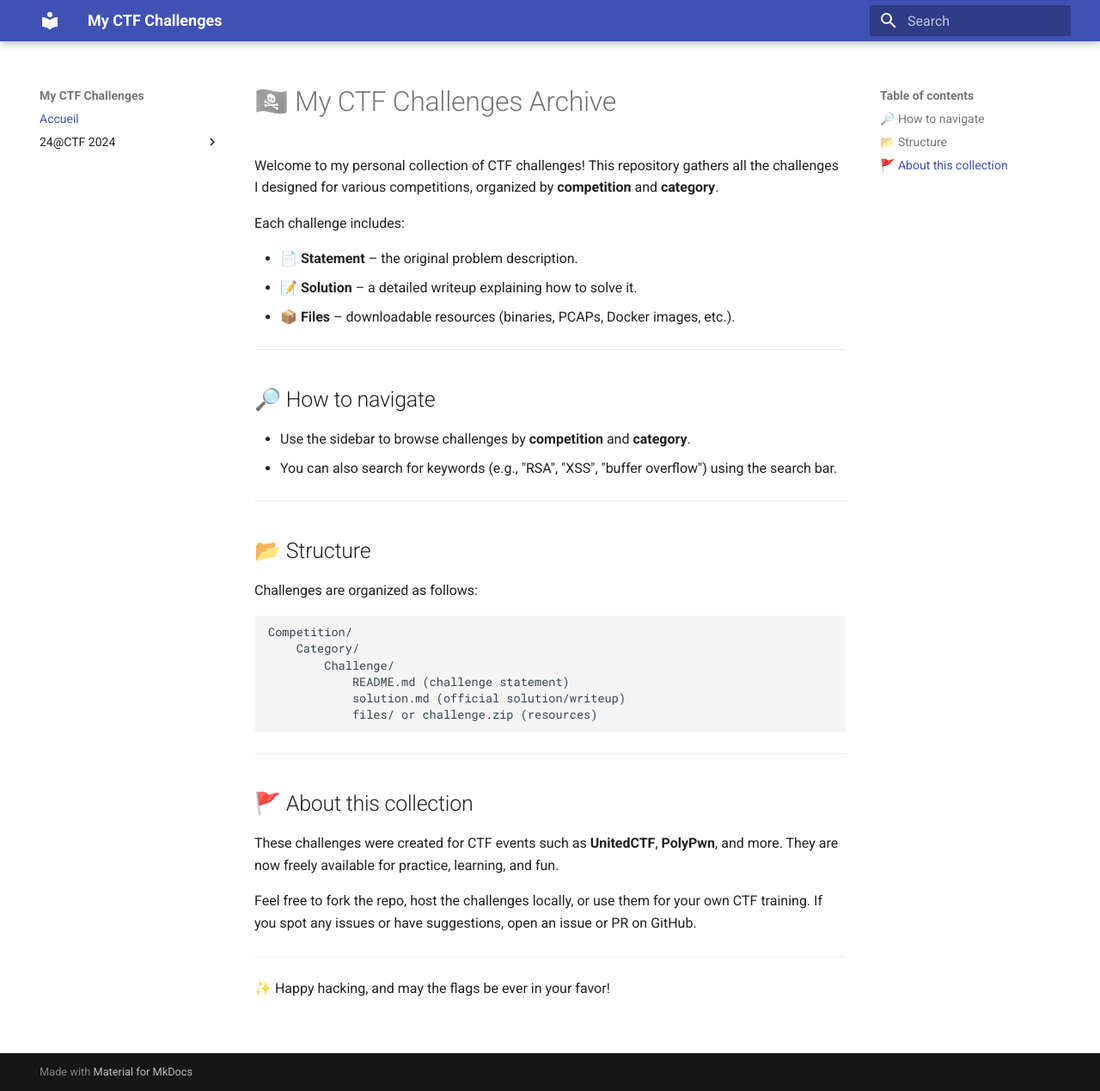
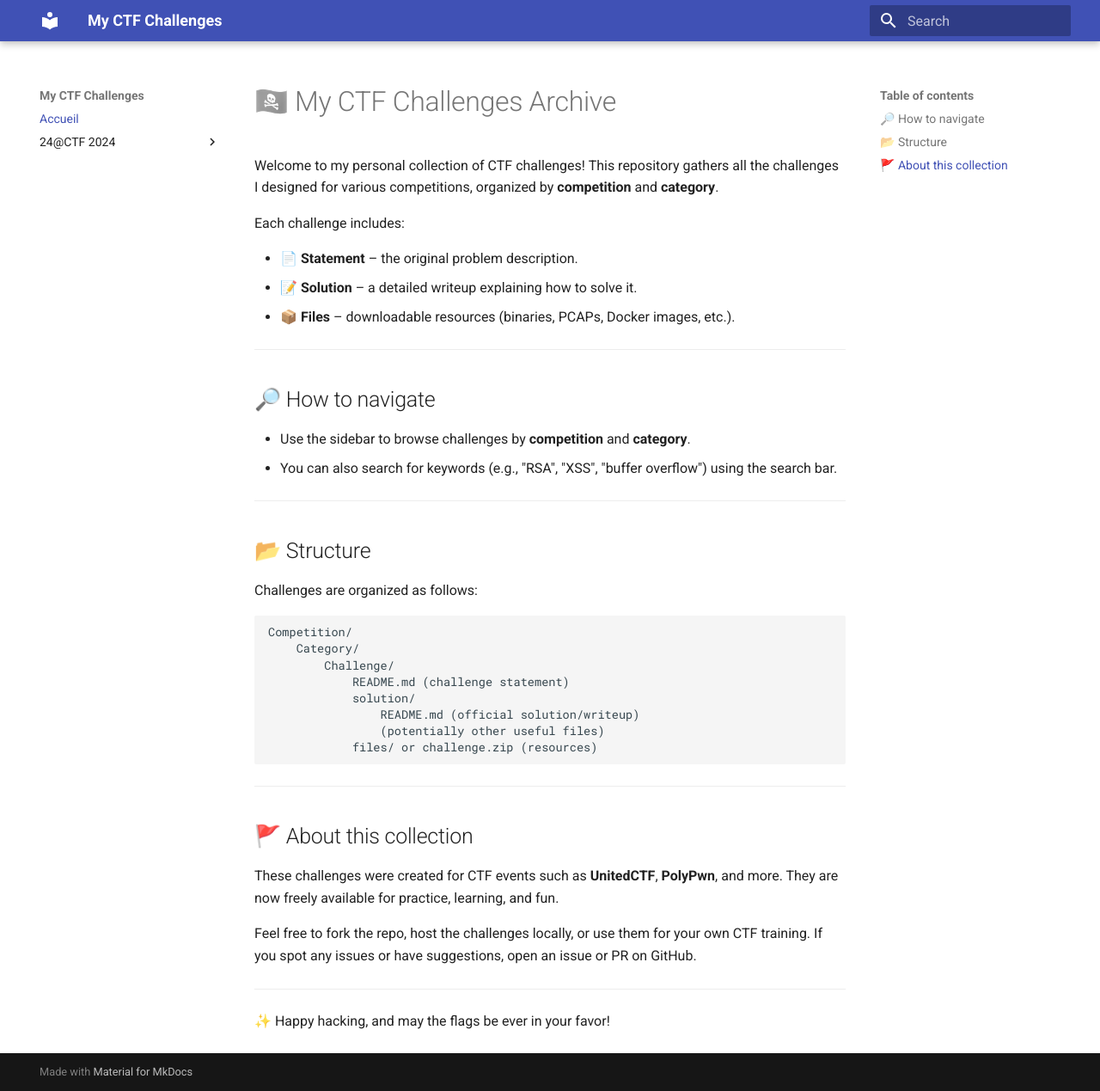
Before and after one commit to Yxene/my-challenges, an MkDocs documentation site: the page built from docs/index.md, in a window 1280 px wide and 1269 px high. Shown: the whole window at 86% size. Built offline with MkDocs 1.6.1 and Material for MkDocs 9.7.7, drawn with Linux system fonts in a browser that asks for light colours.

Commit message:
Edit README

````diff
--- a/docs/index.md
+++ b/docs/index.md
@@ -27,7 +27,9 @@ Competition/
     Category/
         Challenge/
             README.md (challenge statement)
-            solution.md (official solution/writeup)
+            solution/
+                README.md (official solution/writeup)
+                (potentially other useful files)
             files/ or challenge.zip (resources)
 ```
 
````
Also changed, not shown: README.md (+3 -1 lines).
